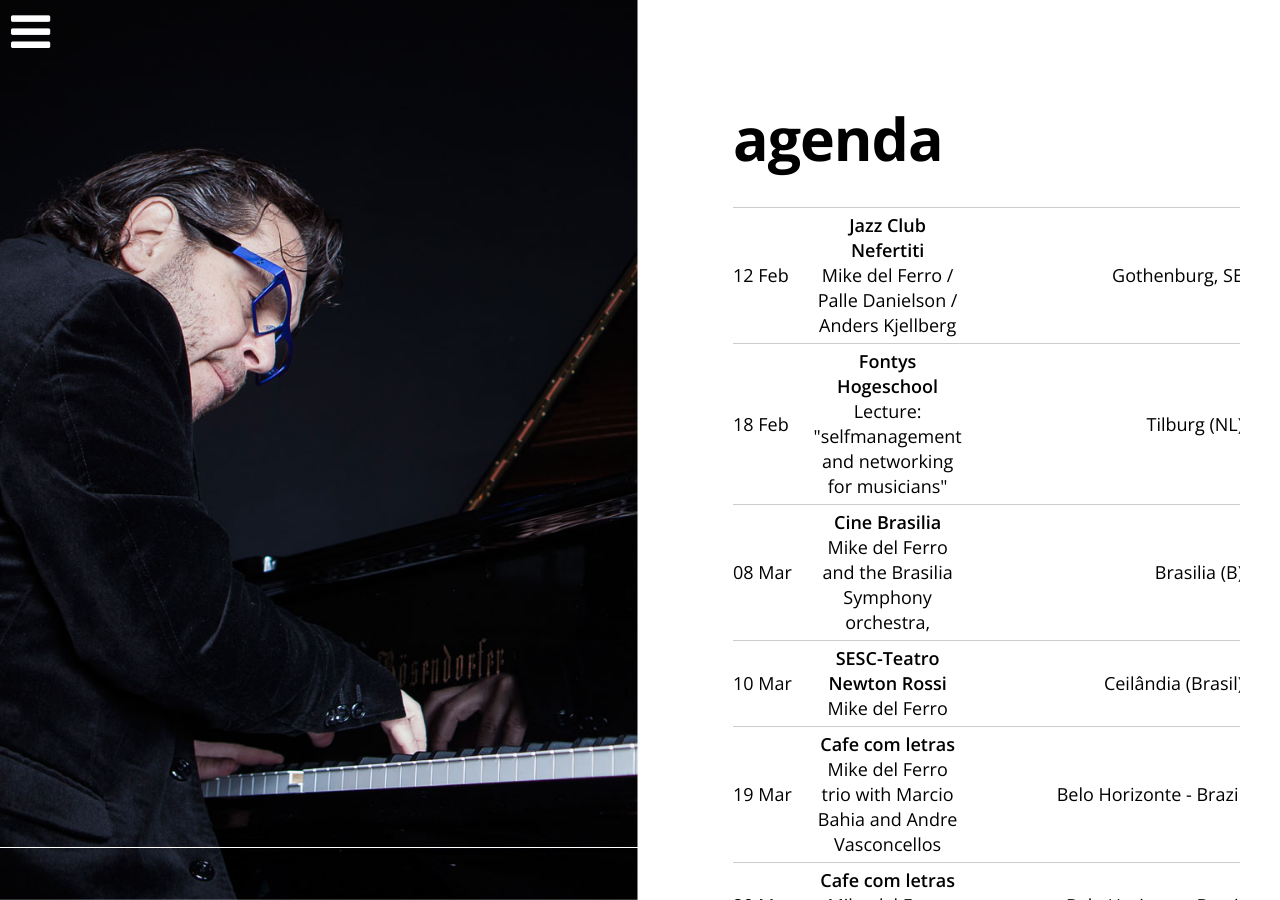
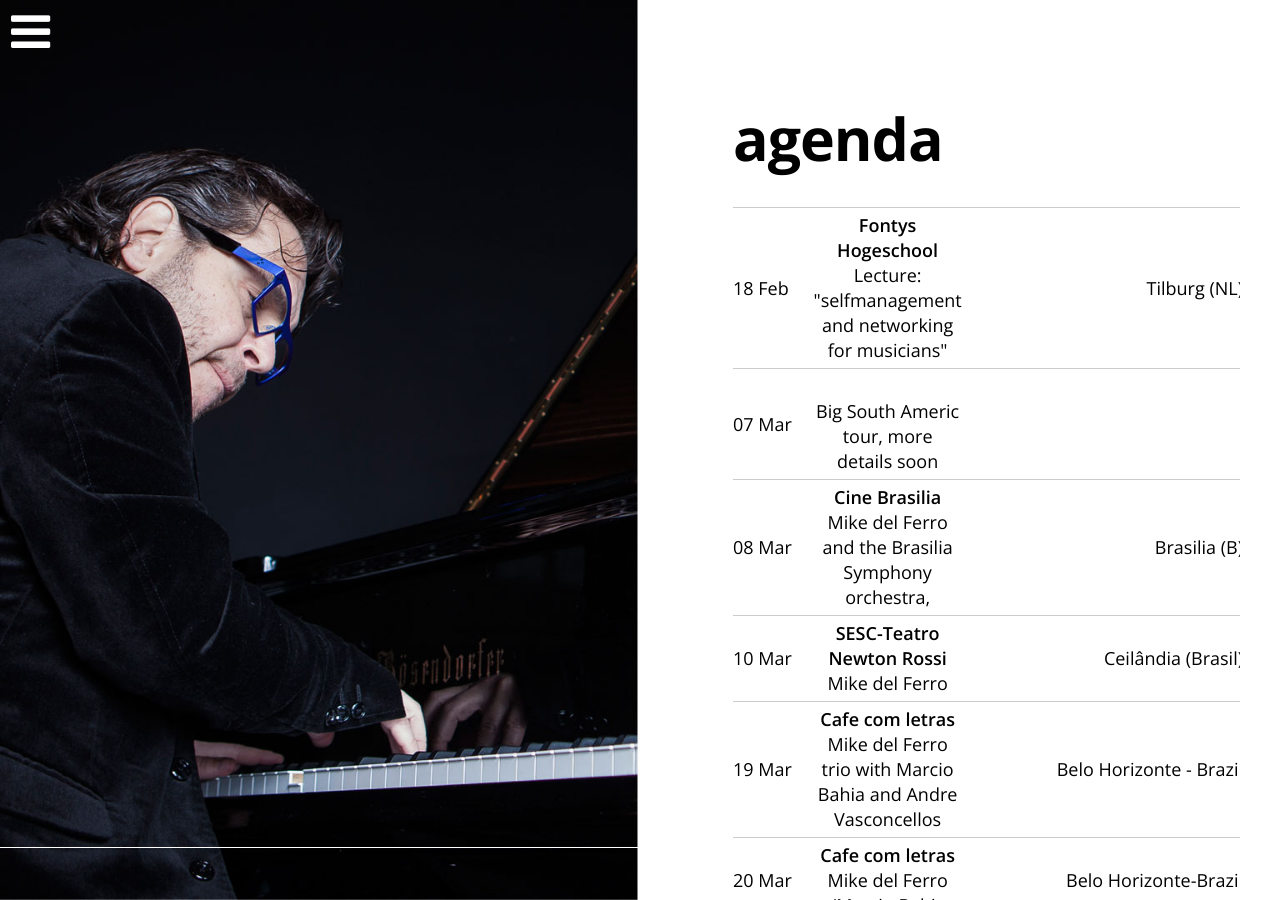
Before and after one commit to mikedelferro/website, a Jekyll site: the page built from agenda.html, in a window 1280 px wide and 900 px high. Built offline with Jekyll 4.4.1, drawn with Linux system fonts in a browser that asks for light colours; nearby versions of some CDN libraries.

Commit message:
Updated '/_config.yml' via CloudCannon

```diff
--- a/_config.yml
+++ b/_config.yml
@@ -4,11 +4,11 @@ gigs:
     location: Tilburg (NL)
     venue: Fontys Hogeschool
     url: ''
-  - title: Mike del Ferro / Palle Danielson / Anders Kjellberg
-    date: 2016-02-12T19:00:00.000Z
-    location: 'Gothenburg, SE'
-    venue: Jazz Club Nefertiti
-    url: 'http://www.nefertiti.se/arrangemang/del-ferro-danielsson-kjellberg-2016/'
+  - title: 'Big South Americ tour, more details soon'
+    date: 2016-03-07T19:00:00.000Z
+    location: ''
+    venue: ''
+    url: ''
   - title: 'Mike del Ferro and the Brasilia Symphony orchestra,'
     date: 2016-03-08T19:00:00.000Z
     location: Brasilia (B)
```
